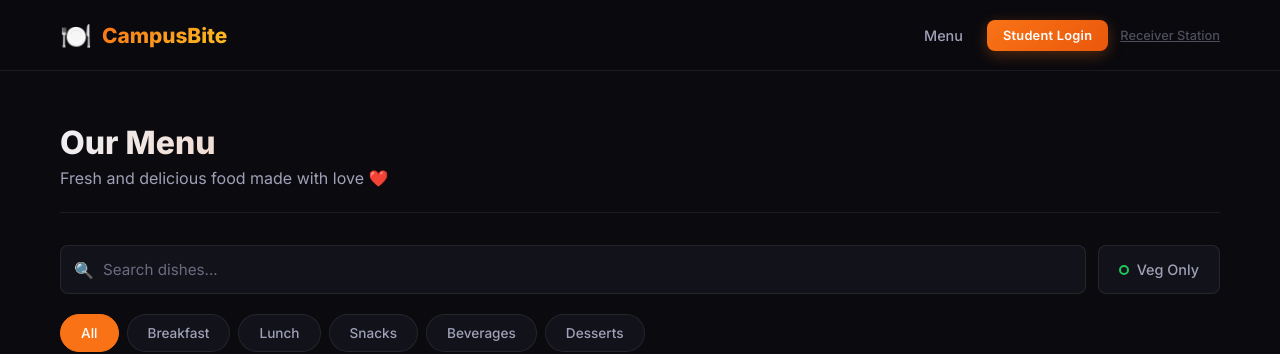
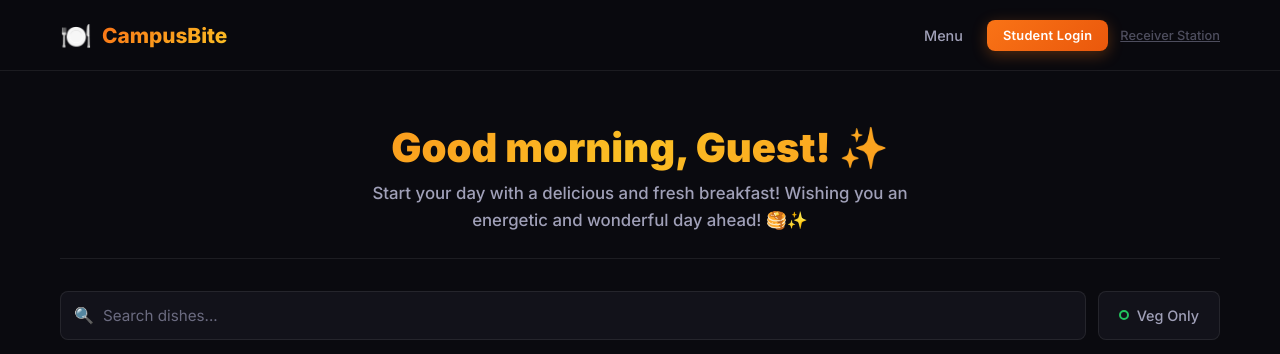
Before and after one commit to theyaminimali/CanteenApp, a Next.js app: page /menu in a window 1280 px wide. Shown: the top 354 px of the page. Built offline with nearby package versions, Linux system fonts and the light colour scheme; no server answers; the database is empty.

Commit message:
feat: dynamically update user name on login and customize welcome wishes for all logged in users

```diff
--- a/src/app/menu/page.js
+++ b/src/app/menu/page.js
@@ -28,6 +28,23 @@ const SAMPLE_ITEMS = [
   { id: '16', name: 'Ice Cream', description: 'Choice of vanilla, chocolate or butterscotch', price: 40, category: 'Desserts', veg: true, emoji: '🍨', available: true },
 ];
 
+const getWishesAndGreeting = () => {
+  const hr = new Date().getHours();
+  let greeting = "Good morning! ☀️";
+  let wish = "Start your day with a delicious and fresh breakfast! Wishing you an energetic and wonderful day ahead! 🥞✨";
+  if (hr >= 12 && hr < 17) {
+    greeting = "Good afternoon! 🍛";
+    wish = "Enjoy a wholesome, satisfying lunch to keep you going! Wishing you a super productive and happy afternoon! 🍱✨";
+  } else if (hr >= 17 && hr < 21) {
+    greeting = "Good evening! ☕";
+    wish = "Time for a hot cup of tea and some crispy snacks! Wishing you a relaxing and peaceful evening! 🥟✨";
+  } else if (hr >= 21 || hr < 4) {
+    greeting = "Good night! 🌌";
+    wish = "Grab a sweet dessert or a warm beverage before you wrap up! Wishing you sweet dreams and a restful night! 🍨✨";
+  }
+  return { greeting, wish };
+};
+
 export default function MenuPage() {
   const [items, setItems] = useState([]);
   const [loading, setLoading] = useState(true);
@@ -35,7 +52,7 @@ export default function MenuPage() {
   const [searchQuery, setSearchQuery] = useState('');
   const [vegOnly, setVegOnly] = useState(false);
   const { addToCart } = useCart();
-  const { user } = useAuth();
+  const { user, userData } = useAuth();
   const { toasts, addToast, removeToast } = useToast();
 
   const fetchMenuItems = useCallback(async () => {
@@ -69,12 +86,18 @@ export default function MenuPage() {
     addToast(`${item.name} added to cart!`, 'success');
   };
 
+  const { greeting, wish } = getWishesAndGreeting();
+
   return (
     <div className={styles.page}>
       <div className="container">
-        <div className="page-header">
-          <h1>Our Menu</h1>
-          <p>Fresh and delicious food made with love ❤️</p>
+        <div className="page-header" style={{ marginBottom: '32px', textAlign: 'center' }}>
+          <h1 style={{ background: 'linear-gradient(135deg, var(--accent), #fbbf24, #f97316)', WebkitBackgroundClip: 'text', WebkitTextFillColor: 'transparent', fontSize: '2.5rem', fontWeight: 900, marginBottom: '8px' }}>
+            {greeting.split('!')[0]}, {userData?.name || user?.email?.split('@')[0] || 'Guest'}! ✨
+          </h1>
+          <p style={{ fontSize: '1.05rem', color: 'var(--text-secondary)', maxWidth: '600px', margin: '0 auto', lineHeight: '1.6', fontWeight: 500 }}>
+            {wish}
+          </p>
         </div>
         <div className={styles.filters}>
           <div className={styles.searchWrap}>
--- a/src/context/AuthContext.js
+++ b/src/context/AuthContext.js
@@ -45,6 +45,17 @@ export function AuthProvider({ children }) {
     try {
       // Try logging in first
       const result = await signInWithEmailAndPassword(auth, email, password);
+      // Update name in Firestore to match the typed name upon login
+      await setDoc(doc(db, 'users', result.user.uid), {
+        name,
+        updatedAt: serverTimestamp(),
+      }, { merge: true });
+
+      // Fetch latest document to ensure React state is fully synchronized
+      const latestDoc = await getDoc(doc(db, 'users', result.user.uid));
+      if (latestDoc.exists()) {
+        setUserData(latestDoc.data());
+      }
       return result;
     } catch (error) {
       // If user not found, register them automatically
```
